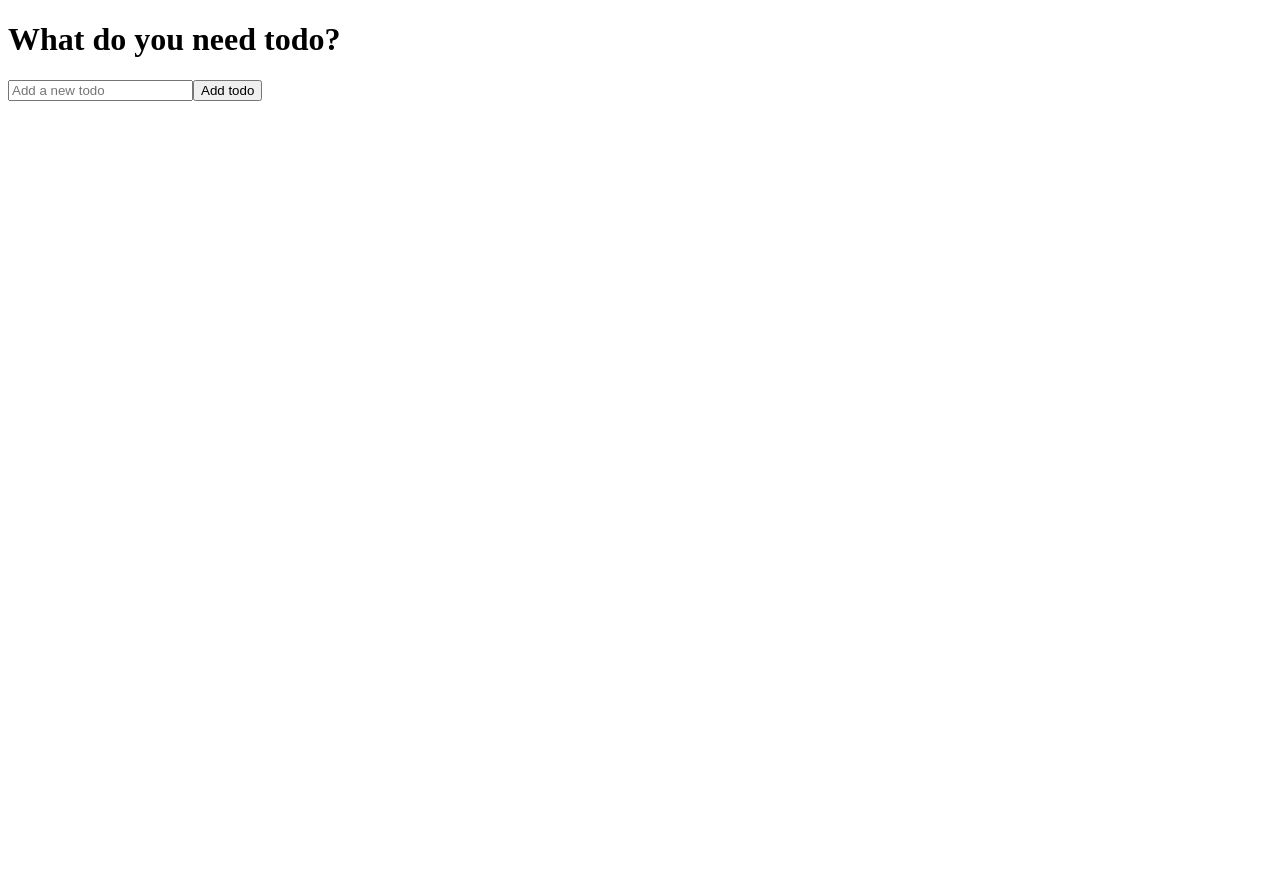
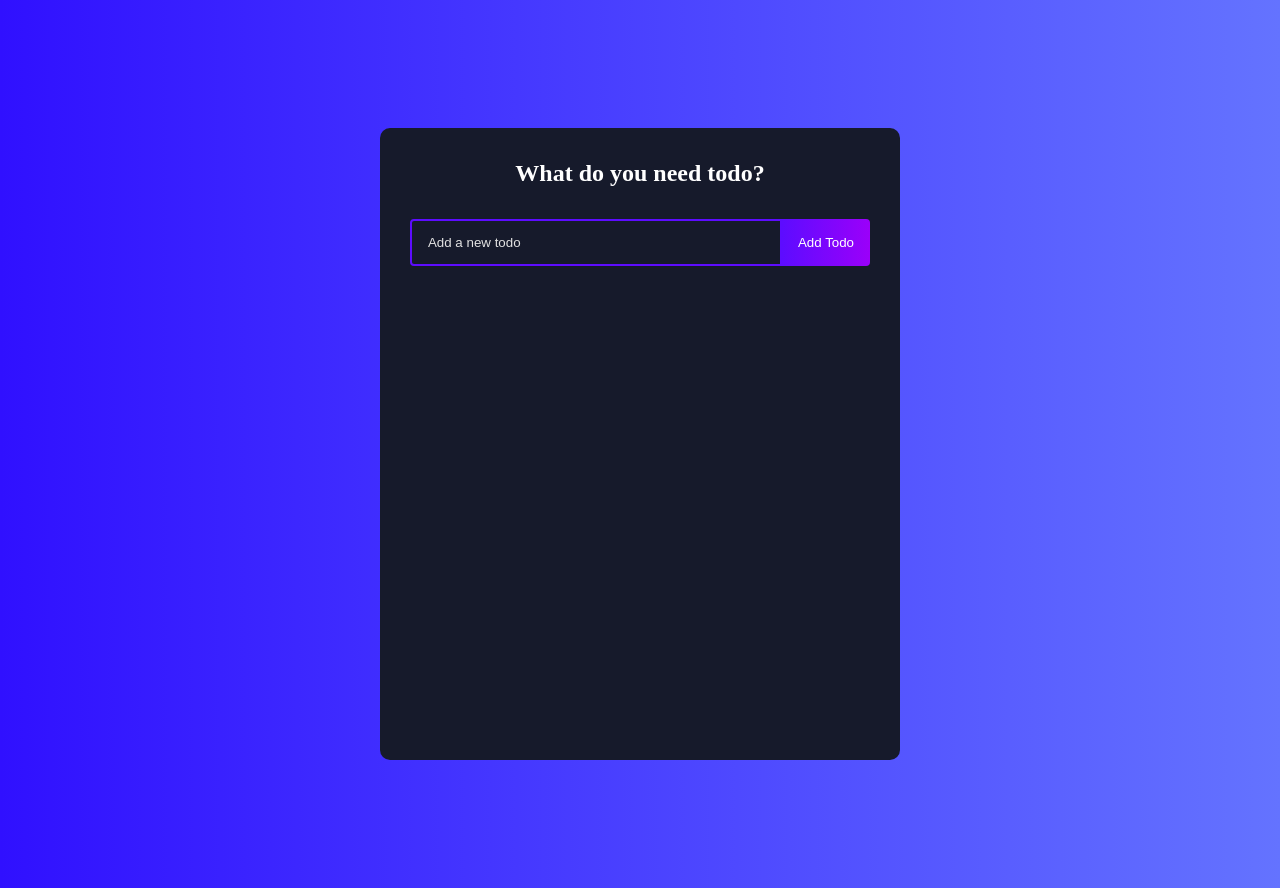
Before and after one commit to Pugsly99/ToDo_React, a React (Create React App) app: page / in a window 1280 px wide. Before the commit the page ends 800 px from the top, so only its background shows below. Built offline with nearby package versions, Linux system fonts and the light colour scheme.

Commit message:
editing focus in

```diff
--- a/src/App.css
+++ b/src/App.css
@@ -1,38 +1,146 @@
-.App {
-  text-align: center;
+box-sizing: border-box {
+	margin: 0;
+	padding: 0;
+	font-family: 'Trebuchet MS', 'Lucida Sans Unicode', 'Lucida Grande',
+		'Lucida Sans', Arial, sans-serif;
 }
 
-.App-logo {
-  height: 40vmin;
-  pointer-events: none;
+body {
+	background: linear-gradient(
+		90deg,
+		rgba(48, 16, 255, 1) 0%,
+		rgba(100, 115, 255, 1) 100%
+	);
+}
+.todo-app {
+	display: flex;
+	flex-direction: column;
+	justify-content: start;
+	width: 520px;
+	min-height: 600px;
+	background: #161a2b;
+	text-align: center;
+	margin: 128px auto;
+	border-radius: 10px;
+	padding-bottom: 32px;
 }
 
-@media (prefers-reduced-motion: no-preference) {
-  .App-logo {
-    animation: App-logo-spin infinite 20s linear;
-  }
+h1 {
+	margin: 32px 0;
+	color: #fff;
+	font-size: 24px;
 }
 
-.App-header {
-  background-color: #282c34;
-  min-height: 100vh;
-  display: flex;
-  flex-direction: column;
-  align-items: center;
-  justify-content: center;
-  font-size: calc(10px + 2vmin);
-  color: white;
+.complete {
+	text-decoration: line-through;
+	opacity: 0.4;
 }
 
-.App-link {
-  color: #61dafb;
+.todo-form {
+	margin-bottom: 32px;
 }
 
-@keyframes App-logo-spin {
-  from {
-    transform: rotate(0deg);
-  }
-  to {
-    transform: rotate(360deg);
-  }
+.todo-input {
+	padding: 14px 32px 14px 16px;
+	border-radius: 4px 0 0 4px;
+	border: 2px solid #5d0cff;
+	outline: none;
+	width: 320px;
+	background: transparent;
+	color: #fff;
 }
+
+.todo-input::placeholder {
+	color: #e2e2e2;
+}
+
+.todo-button {
+	padding: 16px;
+	border: none;
+	border-radius: 0 4px 4px 0;
+	cursor: pointer;
+	outline: none;
+	background: linear-gradient(
+		90deg,
+		rgba(93, 12, 255, 1) 0%,
+		rgba(155, 0, 250, 1) 100%
+	);
+	color: #fff;
+	text-transform: capitalize;
+}
+
+.todo-input.edit {
+	border: 2px solid #149fff;
+}
+
+.todo-button.edit {
+	background: linear-gradient(
+		90deg,
+		rgba(20, 159, 255, 1) 0%,
+		rgba(17, 122, 255, 1) 100%
+	);
+	padding: 16px 22px;
+}
+
+.todo-container {
+	display: flex;
+	flex-direction: row;
+	position: relative;
+}
+
+.todo-row {
+	display: flex;
+	justify-content: space-between;
+	align-items: center;
+	margin: 4px auto;
+	color: #fff;
+	background: linear-gradient(
+		90deg,
+		rgba(255, 118, 20, 1) 0%,
+		rgba(255, 84, 17, 1) 100%
+	);
+
+	padding: 16px;
+	border-radius: 5px;
+	width: 90%;
+}
+
+.todo-row:nth-child(4n + 1) {
+	background: linear-gradient(
+		90deg,
+		rgba(93, 12, 255, 1) 0%,
+		rgba(155, 0, 250, 1) 100%
+	);
+}
+
+.todo-row:nth-child(4n + 2) {
+	background: linear-gradient(
+		90deg,
+		rgba(255, 12, 241, 1) 0%,
+		rgba(250, 0, 135, 1) 100%
+	);
+}
+
+.todo-row:nth-child(4n + 3) {
+	background: linear-gradient(
+		90deg,
+		rgba(20, 159, 255, 1) 0%,
+		rgba(17, 122, 255, 1) 100%
+	);
+}
+
+.icons {
+	display: flex;
+	align-items: center;
+	font-size: 24px;
+	cursor: pointer;
+}
+
+.delete-icon {
+	margin-right: 5px;
+	color: #fff;
+}
+
+.edit-icon {
+	color: #fff;
+}
--- a/src/components/TodoForm.js
+++ b/src/components/TodoForm.js
@@ -1,7 +1,13 @@
-import React, { useState } from 'react';
+import React, { useState, useEffect, useRef } from 'react';
 
 function TodoForm(props) {
-	const [input, setInput] = useState('');
+	const [input, setInput] = useState(props.edit ? props.edit.value : '');
+
+	const inputRef = useRef(null);
+
+	useEffect(() => {
+		inputRef.current.focus();
+	});
 
 	const handleChange = (e) => {
 		setInput(e.target.value);
@@ -23,15 +29,33 @@
 			className='todo-form'
 			onSubmit={handleSubmit}
 		>
+			{props.edit ? (
+				<>
+					<input
+						type='text'
+						placeholder='Update your Item'
+						value={input}
+						name='text'
+						className='todo-input edit'
+						onChange={handleChange}
+						ref={inputRef}
+					/>
+					<button className='todo-button edit'>Update</button>
+				</>
+			) : (
+				<>
 					<input
 						type='text'
 						placeholder='Add a new todo'
 						value={input}
-				name=''
+						name='text'
 						className='todo-input'
 						onChange={handleChange}
+						ref={inputRef}
 					/>
 					<button className='todo-button'>Add todo</button>
+				</>
+			)}
 		</form>
 	);
 }
```
Lines whose indentation alone changed are shown as unchanged.
